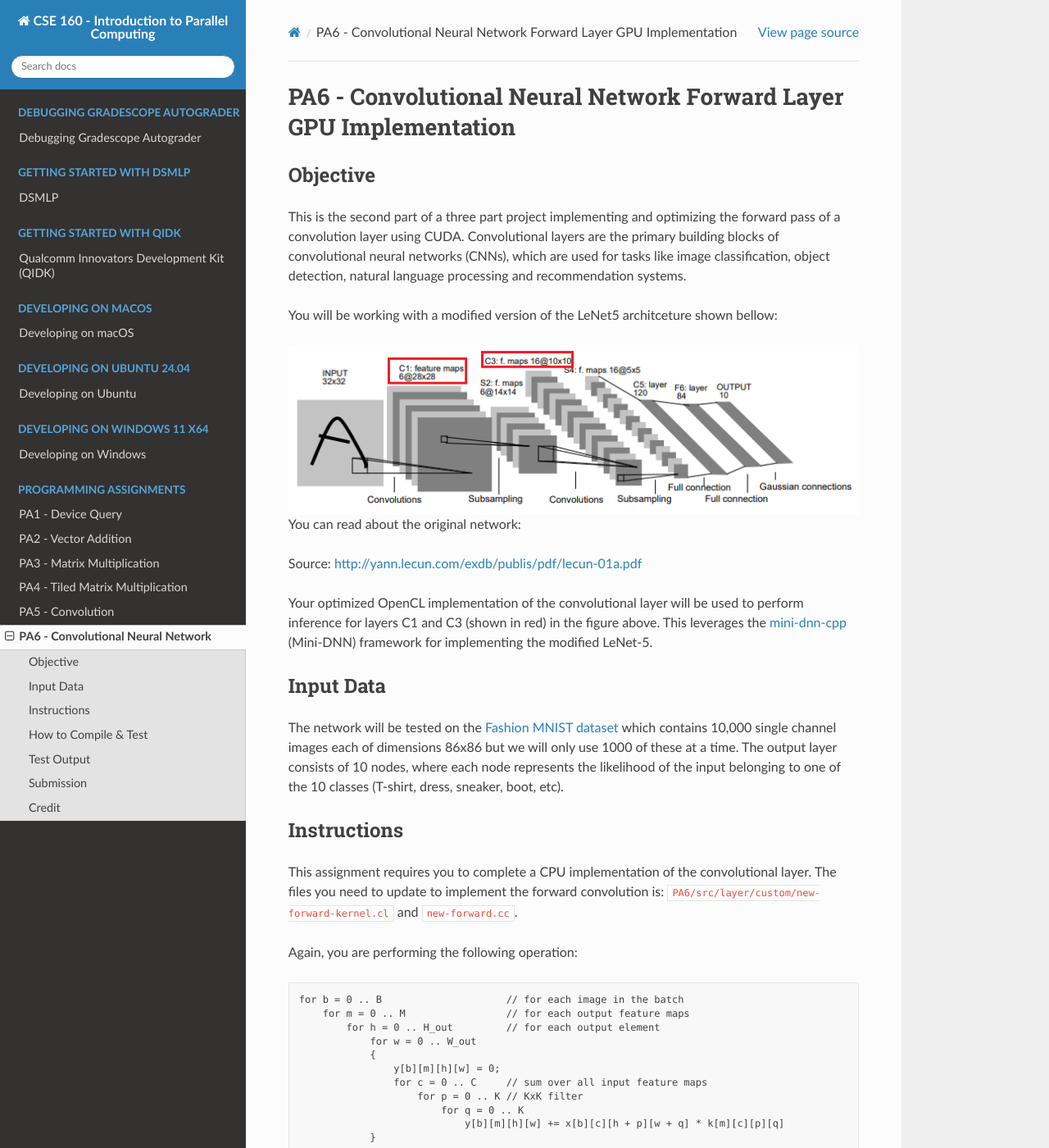
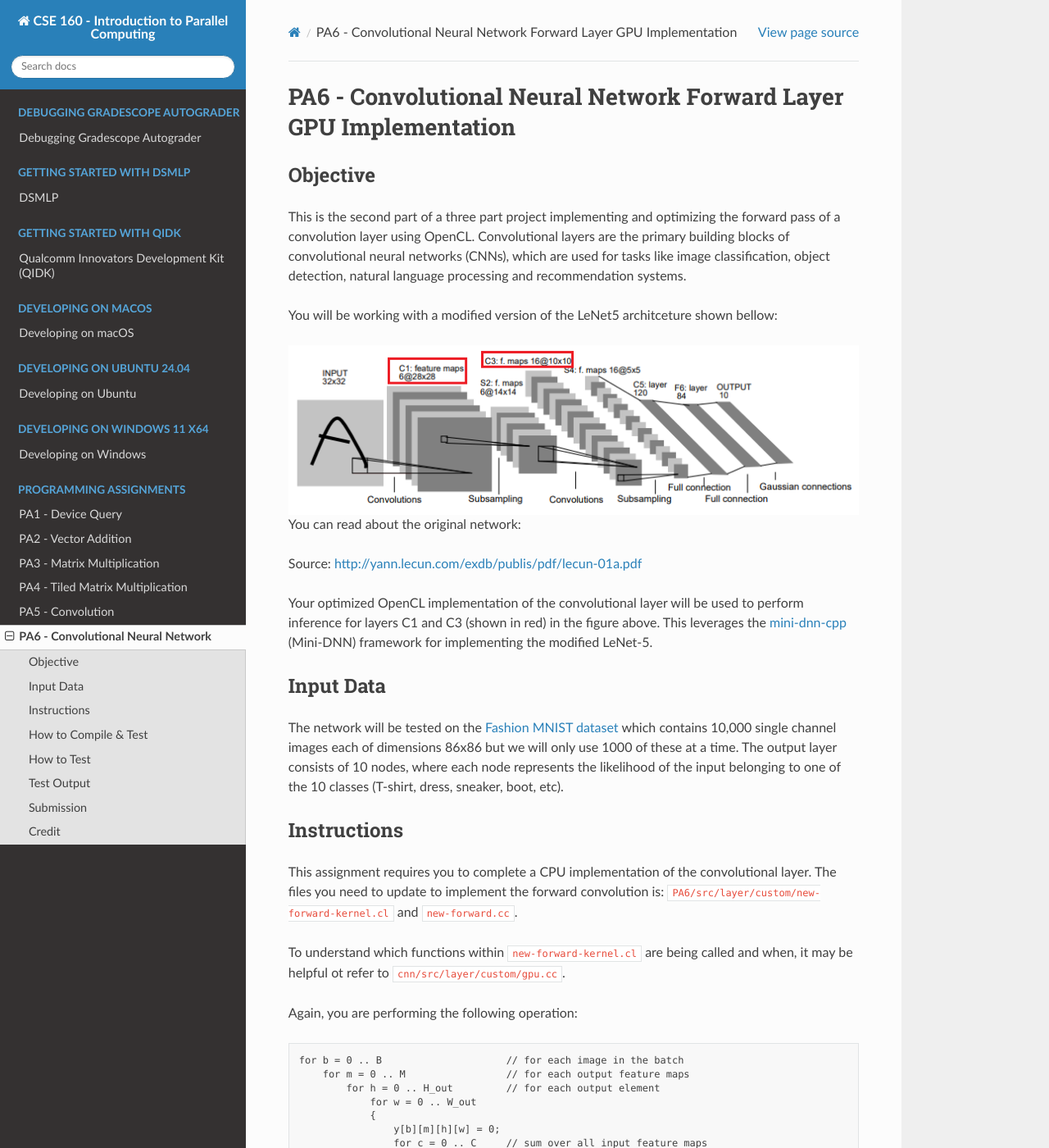
Before and after one commit to KastnerRG/cse160-docs, a Sphinx documentation site: the page built from docs/source/PA6.rst, in a window 1280 px wide and 1400 px high. Shown: the whole window at 82% size. Built offline with Sphinx 7.4.7 and the Read the Docs theme 3.1.0, drawn with Linux system fonts in a browser that asks for light colours; formulas are drawn with MathJax 3; some of the changed text lies outside the part shown.

Commit message:
feat: some additional documentation

```diff
--- a/docs/source/PA6.rst
+++ b/docs/source/PA6.rst
@@ -3,7 +3,7 @@ PA6 - Convolutional Neural Network Forward Layer GPU Implementation
 
 Objective
 ^^^^^^^^^
-This is the second part of a three part project implementing and optimizing the forward pass of a convolution layer using CUDA. Convolutional layers are the primary building blocks of convolutional neural networks (CNNs), which are used for tasks like image classification, object detection, natural language processing and recommendation systems.
+This is the second part of a three part project implementing and optimizing the forward pass of a convolution layer using OpenCL. Convolutional layers are the primary building blocks of convolutional neural networks (CNNs), which are used for tasks like image classification, object detection, natural language processing and recommendation systems.
 
 You will be working with a modified version of the LeNet5 architceture shown bellow:
 
@@ -27,7 +27,7 @@ Instructions
 This assignment requires you to complete a CPU implementation of the convolutional layer. The files you need to update to implement the forward convolution is:
 :code:`PA6/src/layer/custom/new-forward-kernel.cl` and :code:`new-forward.cc`.
 
-.. To understand which functions within :code:`new-forward-kernel.cl` are being called and when, it may be helpful ot refer to :code:`cnn/src/layer/custom/gpu.cc`.
+To understand which functions within :code:`new-forward-kernel.cl` are being called and when, it may be helpful ot refer to :code:`cnn/src/layer/custom/gpu.cc`.
 
 
 Again, you are performing the following operation:
@@ -58,9 +58,9 @@ How to Compile & Test
 ^^^^^^^^^^^^^^
 The :code:`PA6/src/layer/custom/new-forward-kernel.cl` and :code:`new-forward.cc` files contain the code for the programming assignment. It can be run by typing :code:`make gpu` from the PA6 folder. It generates a :code:`m1` output executable.
 
-.. How to Test
+How to Test
 ^^^^^^^^^^^
-.. Use the :code:`make gpu` command to test your program which will run your program on a batch size of 1000 images on GPU. The command will print out the run time and accuracy. To test your program on CPU, use the command :code:`make cpu`.
+Use the :code:`make gpu` command to test your program which will run your program on a batch size of 1000 images on GPU. The command will print out the run time and accuracy. To test your program on CPU, use the command :code:`make cpu`.
 
 Test Output
 ^^^^^^^^^^^
```
